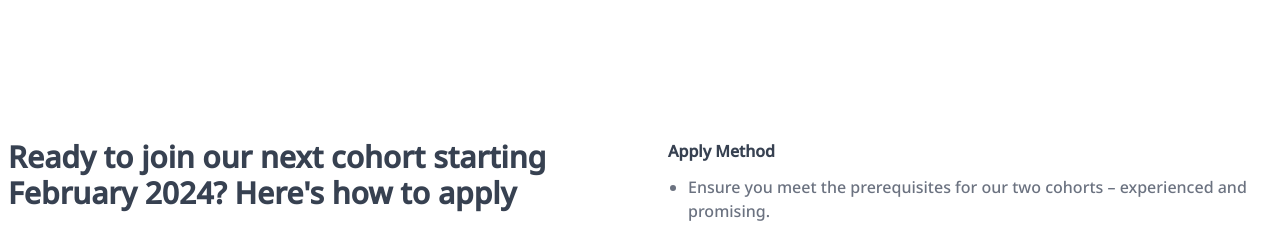
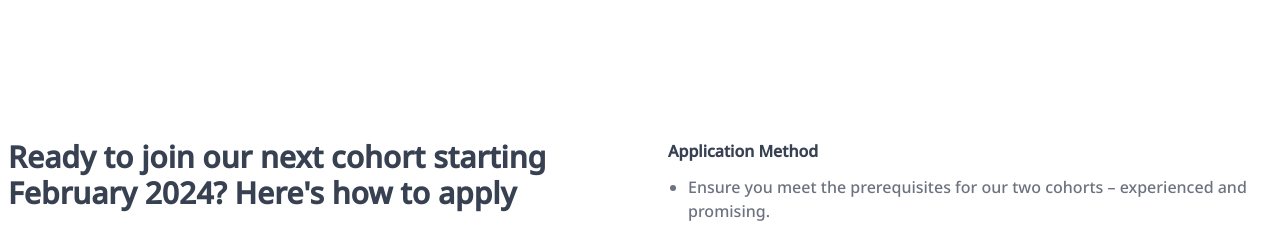
Before and after one commit to vassiliphilippov/oxfordkaggleclubwebsitenextjs, a Next.js app: page / in a window 1280 px wide. Shown: the part 4560-4789 px from the top of the page. Built offline with nearby package versions, Linux system fonts and the light colour scheme.

Commit message:
apply renamed

```diff
--- a/src/content/content.js
+++ b/src/content/content.js
@@ -448,7 +448,7 @@ const applyContent = {
   buttonLink: 'https://forms.gle/Ch1uvcLqQ4FHAhS38',
   applyMethod: [
     {
-      title: 'Apply Method',
+      title: 'Application Method',
       list: [
         {
           item: 'Ensure you meet the prerequisites for our two cohorts – experienced and promising.',
```
